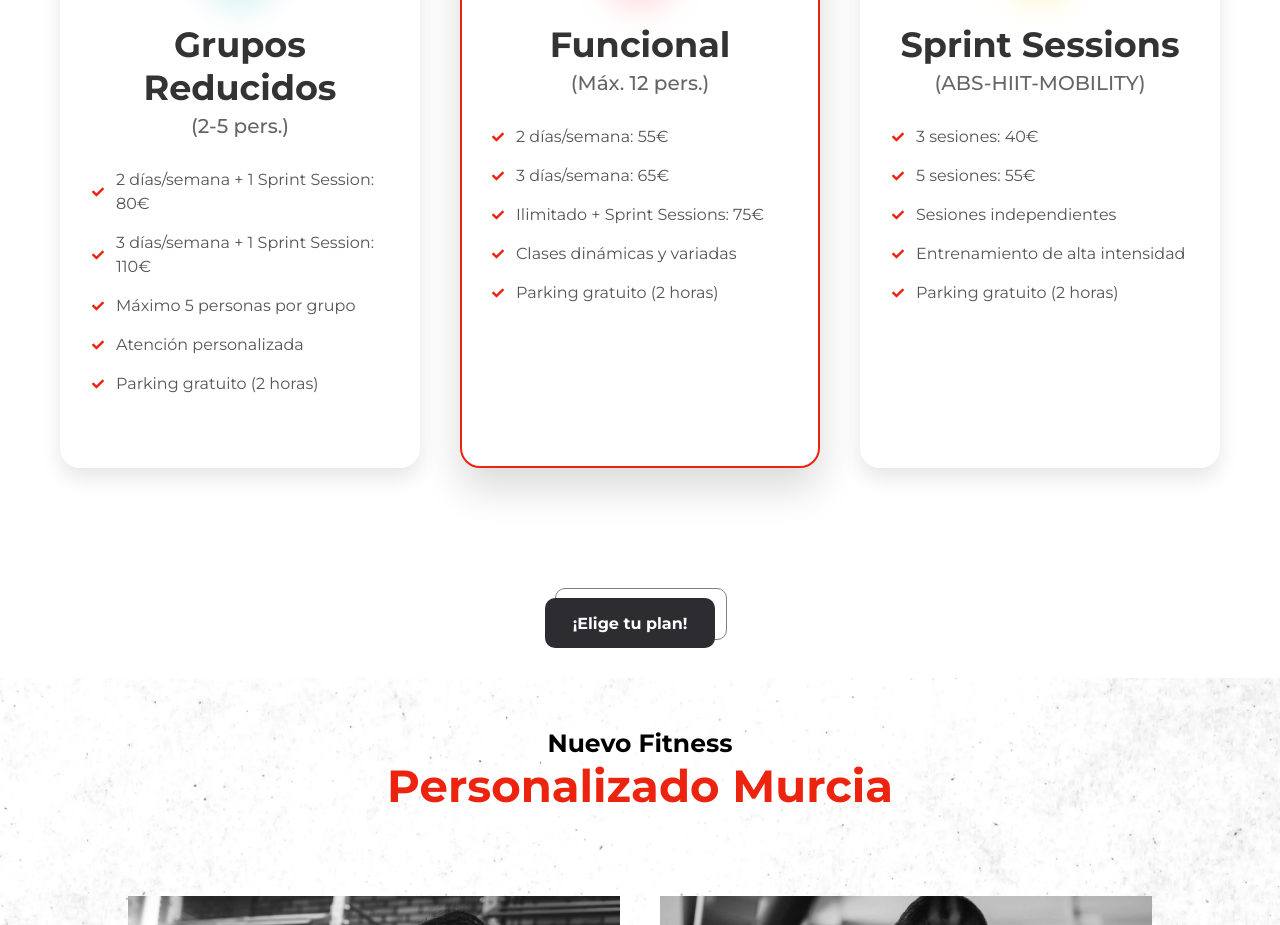
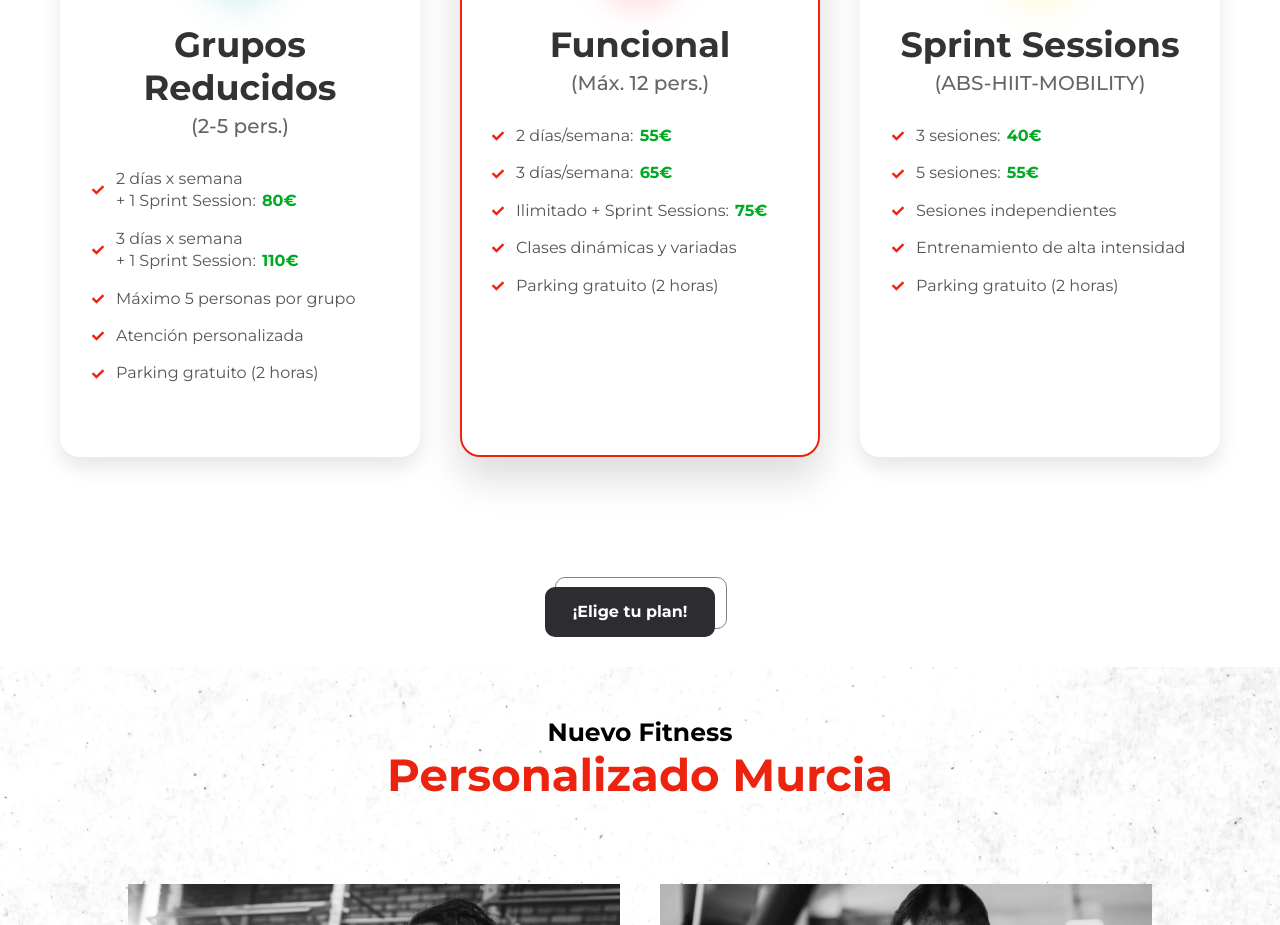
Before and after one commit to viwnie/EquilibrioFitness, a Next.js app: page / in a window 1280 px wide. Shown: the part 2203-3128 px from the top of the page. Built offline with nearby package versions, Linux system fonts and the light colour scheme.

Commit message:
feat(Prices): add price highlighting and improve feature list layout

```diff
--- a/src/components/Prices/index.tsx
+++ b/src/components/Prices/index.tsx
@@ -1,8 +1,39 @@
 import * as S from './styles'
 import { FaCheck, FaUsers, FaDumbbell, FaBolt } from 'react-icons/fa'
+import { motion } from 'framer-motion'
+
 import { RevealTitle } from '../utils/RevealTitle'
 import { RevealSubTitle } from '../utils/RevealSubTitle'
 import ButtonAnimated from '../ButtonAnimated'
+
+// Função para destacar preços em negrito e cor verde
+const formatFeature = (feature: string) => {
+  // Primeiro separa por quebras de linha
+  const lines = feature.split('\n');
+
+  return (
+    <div style={{ display: 'flex', flexDirection: 'column' }}>
+      {lines.map((line, lineIndex) => {
+        // Procura por valores monetários em cada linha (ex: 80€, 110€, etc.)
+        const priceRegex = /(\d+€)/g;
+        const parts = line.split(priceRegex);
+
+        const formattedParts = parts.map((part, partIndex) => {
+          if (part.match(priceRegex)) {
+            return <span key={partIndex} style={{ color: 'rgb(0, 170, 37)', fontWeight: 'bold', marginLeft: '0.2rem' }}>{part}</span>;
+          }
+          return part;
+        });
+
+        return (
+          <span key={lineIndex} style={{ lineHeight: '1.4' }}>
+            {formattedParts}
+          </span>
+        );
+      })}
+    </div>
+  );
+};
 
 const Prices = () => {
   const plans = [
@@ -13,8 +44,8 @@ const Prices = () => {
       icon: <FaUsers />,
       color: '#4ECDC4',
       features: [
-        '2 días/semana + 1 Sprint Session: 80€',
-        '3 días/semana + 1 Sprint Session: 110€',
+        '2 días x semana \n + 1 Sprint Session: 80€',
+        '3 días x semana \n + 1 Sprint Session: 110€',
         'Máximo 5 personas por grupo',
         'Atención personalizada',
         'Parking gratuito (2 horas)'
@@ -93,7 +124,7 @@ const Prices = () => {
               {plan.features.map((feature, featureIndex) => (
                 <S.FeatureItem key={featureIndex}>
                   <FaCheck />
-                  {feature}
+                  {formatFeature(feature)}
                 </S.FeatureItem>
               ))}
             </S.FeaturesList>
--- a/src/components/Prices/styles.ts
+++ b/src/components/Prices/styles.ts
@@ -151,6 +151,7 @@ export const FeaturesList = styled.ul`
   padding: 0;
   margin: 3rem 0;
   text-align: left;
+  width: 100%;
 `
 
 export const FeatureItem = styled.li`
@@ -160,6 +161,8 @@ export const FeatureItem = styled.li`
   font-size: var(--fs-small);
   color: #555;
   line-height: 1.5;
+  width: 100%;
+  justify-content: flex-start;
 
   svg {
     color: var(--red);
```
